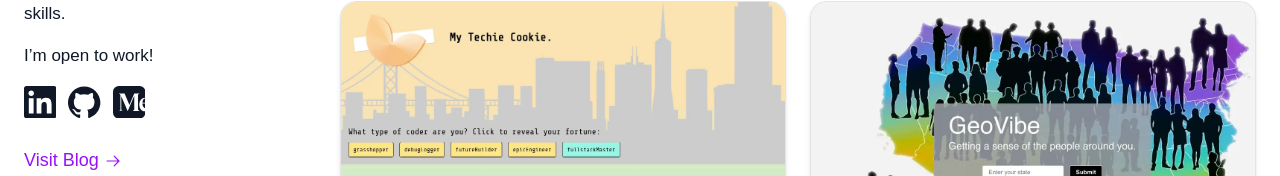
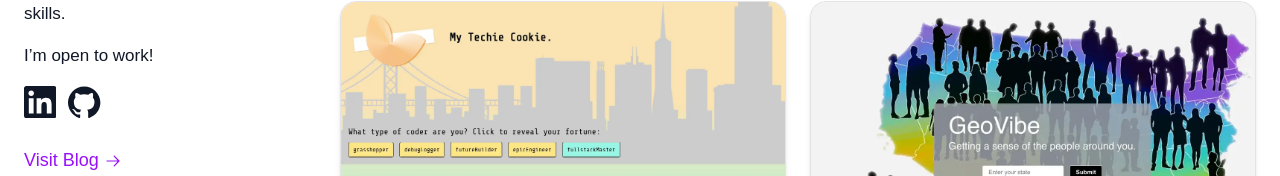
Before and after one commit to zcdev/my-portfolio, a Next.js app: page / in a window 1280 px wide. Shown: the part 761-937 px from the top of the page. Built offline with nearby package versions, Linux system fonts and the light colour scheme.

Commit message:
chore: remove unused link

```diff
--- a/src/app/components/IconLinksSection.tsx
+++ b/src/app/components/IconLinksSection.tsx
@@ -19,9 +19,6 @@ export default function IconLinksSection() {
                     <Link className="pl-3" href="https://github.com/zcdev" target="_blank" aria-label="Check me out on GitHub">
                         <SiGithub className="text-lg icon-github icon-inline" title="GitHub" />
                     </Link>
-                    <Link className="pl-3" href="https://medium.com/@orbitz" target="_blank" aria-label="Read my articles on Medium">
-                        <SiMedium className="text-lg icon-medium icon-inline" title="Medium" />
-                    </Link>
                 </IconContext.Provider>
             </div>
             <Link
```
